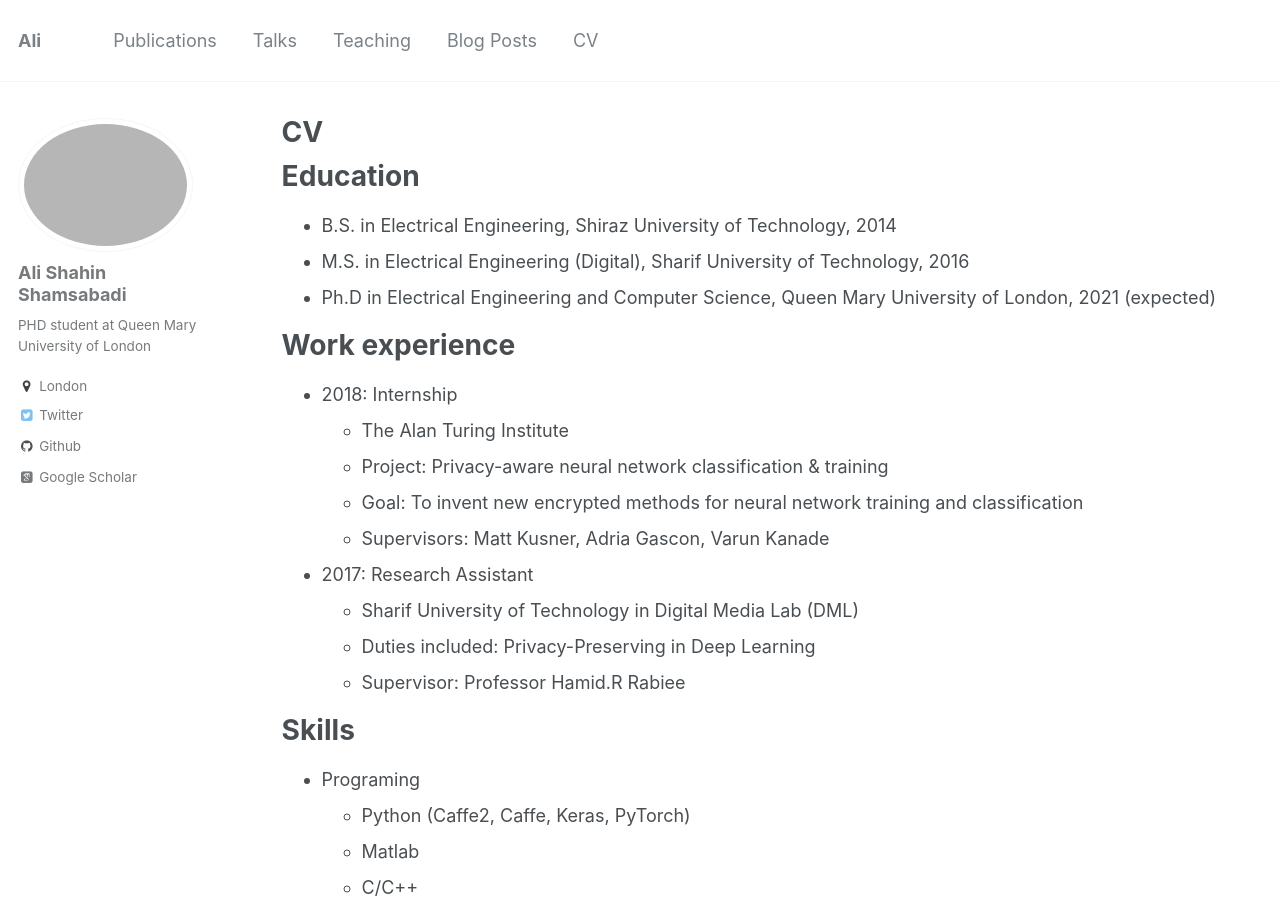
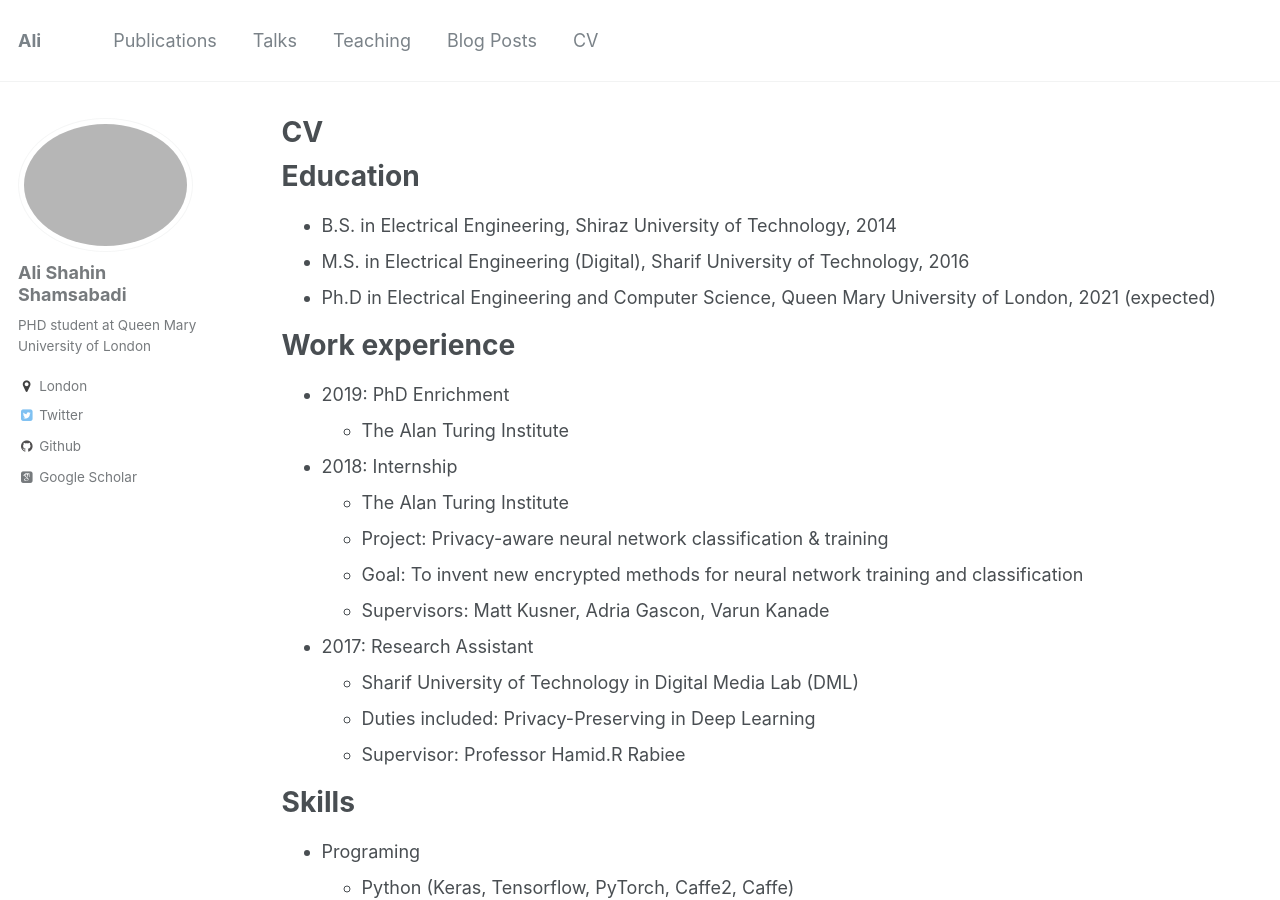
Before and after one commit to AliShahin/AliShahin.github.io, a Jekyll site: the page built from _pages/cv.md, in a window 1280 px wide and 900 px high. Built offline with Jekyll 4.4.1, drawn with Linux system fonts in a browser that asks for light colours; some web fonts are replaced.

Commit message:
update cv

```diff
--- a/_pages/cv.md
+++ b/_pages/cv.md
@@ -17,6 +17,8 @@ Education
 
 Work experience
 ======
+* 2019: PhD Enrichment
+  * The Alan Turing Institute
 * 2018: Internship
   * The Alan Turing Institute
   * Project: Privacy-aware neural network classification & training
@@ -31,7 +33,7 @@ Work experience
 Skills
 ======
 * Programing
-  * Python (Caffe2, Caffe, Keras, PyTorch)
+  * Python (Keras, Tensorflow, PyTorch, Caffe2, Caffe)
   * Matlab
   * C/C++
   * Verilog
```
